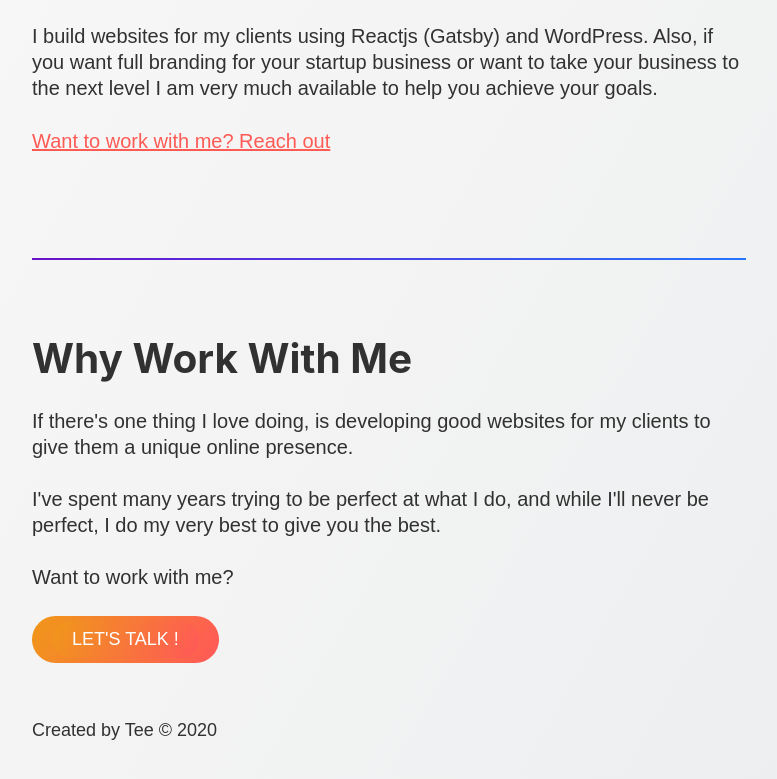
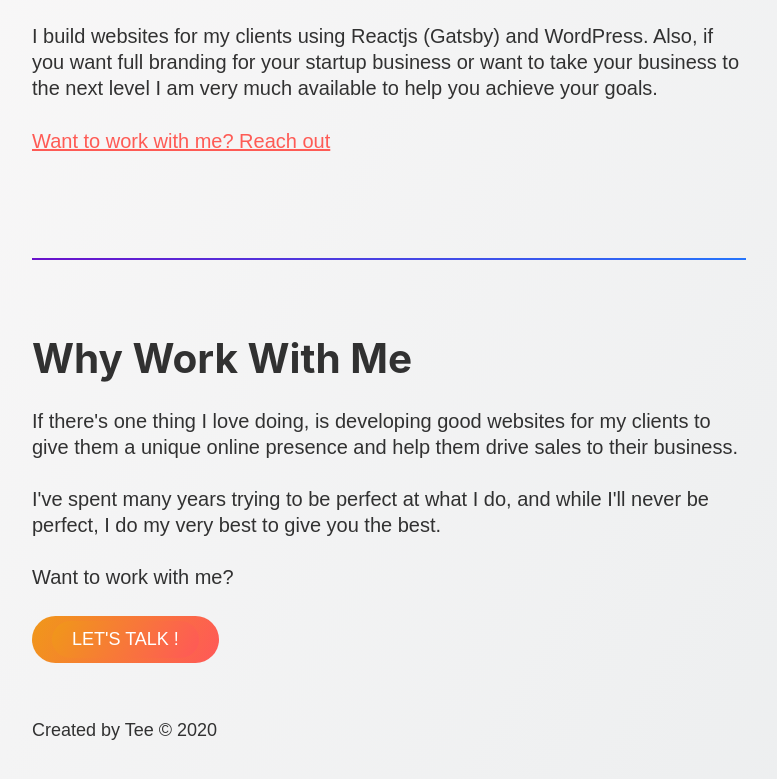
Before and after one commit to Teegreat/Tee, a Gatsby site: page /about in a window 1280 px wide. Shown: the part 628-1407 px from the top of the page, without its empty margins (251-1028 px from the left). Built offline with nearby package versions, Linux system fonts and the light colour scheme; Gatsby itself is replaced by a stand-in of ours.

Commit message:
changed image format

```diff
--- a/src/components/project.js
+++ b/src/components/project.js
@@ -4,7 +4,7 @@ import Logo from "../images/coming-soon.jpg"
 import Redemption from "../images/redemption-blog.jpg"
 import Eggsfertility from "../images/eggsfertitlity.jpg"
 import Zuma from "../images/zuma-publishing.jpg"
-import Sussan from "../images/sussan.png"
+import Sussan from "../images/sussan.jpg"
 
 import indexStyles from "../pages/index.module.scss"
 
--- a/src/pages/about.js
+++ b/src/pages/about.js
@@ -80,7 +80,8 @@ const aboutPage = props => {
       <h1>Why Work With Me</h1>
       <p style={{ fontSize: "20px" }}>
         If there's one thing I love doing, is developing good websites for my
-        clients to give them a unique online presence.
+        clients to give them a unique online presence and help them drive sales
+        to their business.
       </p>
       <p style={{ fontSize: "20px" }}>
         I've spent many years trying to be perfect at what I do, and while I'll
```
Also changed, not shown: src/images/sussan.PNG, src/images/sussan.jpg (added), 1 other file.
